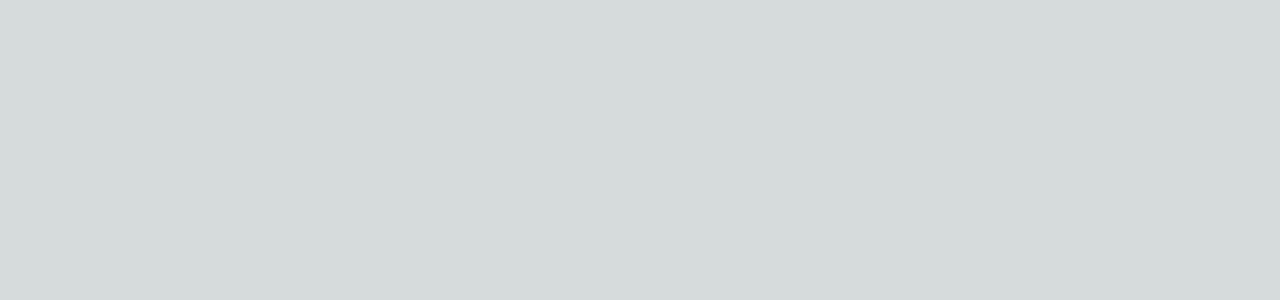
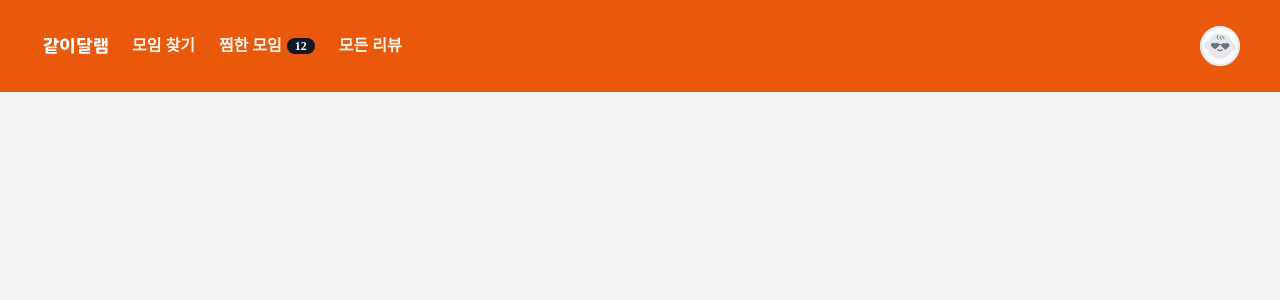
Before and after one commit to INtiful/SootheWithMe, a Next.js app: page / in a window 1280 px wide. Shown: the top 300 px of the page. Built offline with nearby package versions, Linux system fonts and the light colour scheme; a web font is replaced by a local one.

Commit message:
[KAN-33] chore: layout.tsx 수정 및 globals.css 수정

```diff
--- a/src/app/layout.tsx
+++ b/src/app/layout.tsx
@@ -1,6 +1,8 @@
 import type { Metadata } from 'next';
 import '@/styles/globals.css';
 import '@/styles/reset.css';
+
+import Gnb from './components/Gnb/Gnb';
 
 export const metadata: Metadata = {
   title: 'Create Next App',
@@ -14,7 +16,10 @@ export default function RootLayout({
 }>) {
   return (
     <html lang='ko'>
-      <body className='font-pretendard'>{children}</body>
+      <body className='min-h-dvh bg-var-gray-100 font-pretendard'>
+        <Gnb />
+        {children}
+      </body>
     </html>
   );
 }
--- a/src/styles/globals.css
+++ b/src/styles/globals.css
@@ -74,33 +74,3 @@
     format('woff');
   font-display: swap;
 }
-
-:root {
-  --foreground-rgb: 0, 0, 0;
-  --background-start-rgb: 214, 219, 220;
-  --background-end-rgb: 255, 255, 255;
-}
-
-@media (prefers-color-scheme: dark) {
-  :root {
-    --foreground-rgb: 255, 255, 255;
-    --background-start-rgb: 0, 0, 0;
-    --background-end-rgb: 0, 0, 0;
-  }
-}
-
-body {
-  color: rgb(var(--foreground-rgb));
-  background: linear-gradient(
-      to bottom,
-      transparent,
-      rgb(var(--background-end-rgb))
-    )
-    rgb(var(--background-start-rgb));
-}
-
-@layer utilities {
-  .text-balance {
-    text-wrap: balance;
-  }
-}
```
